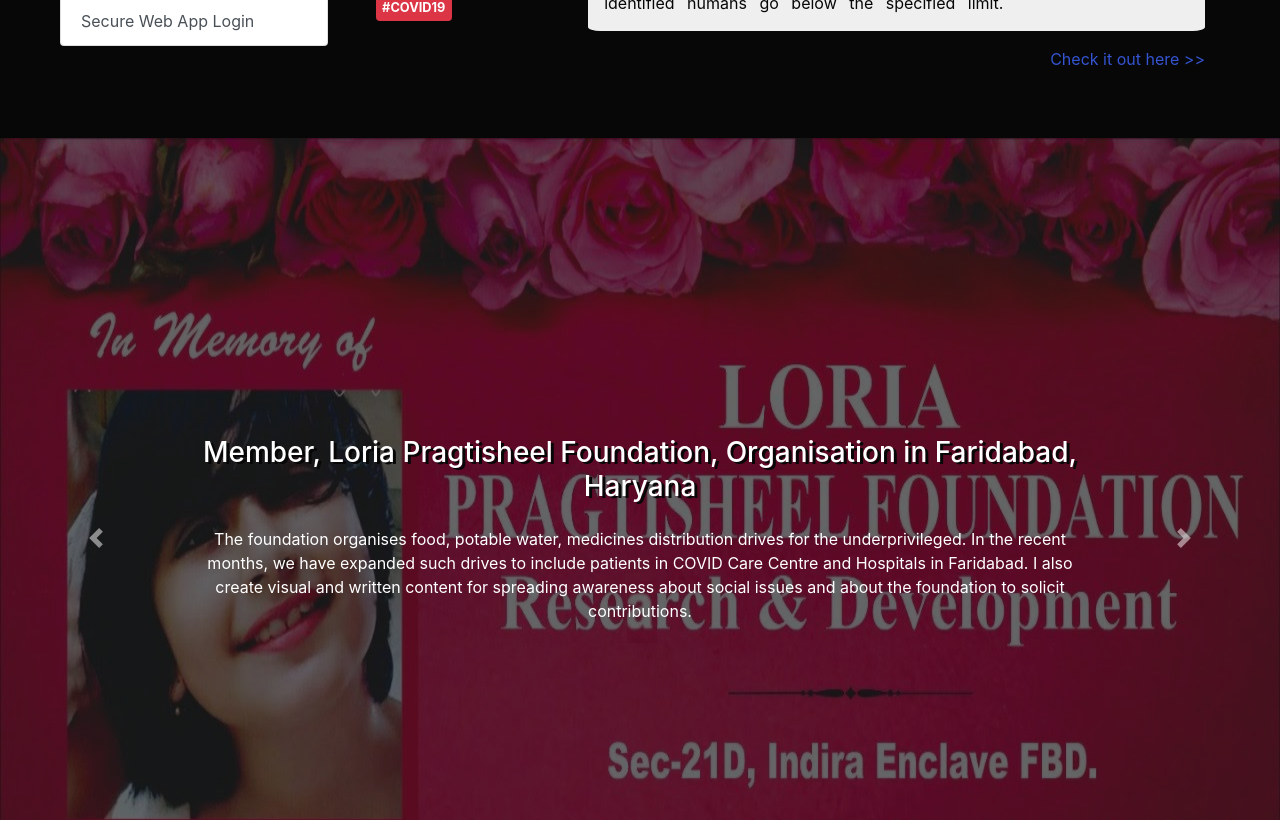
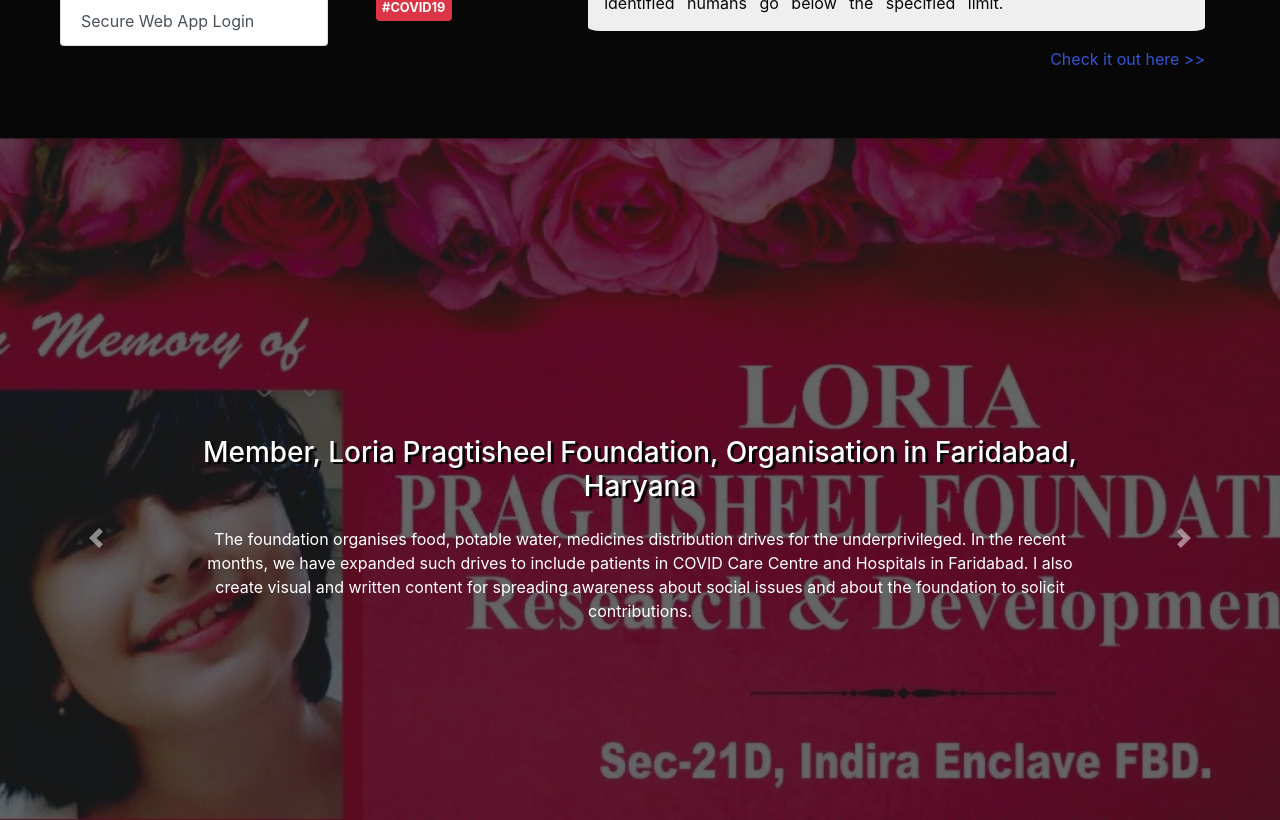
Before and after one commit to sjadlakha/sjadlakha.github.io, a React (Create React App) app: page / in a window 1280 px wide. Shown: the part 1980-2800 px from the top of the page. Built offline with nearby package versions, Linux system fonts and the light colour scheme.

Commit message:
added drop icon

```diff
--- a/src/App.css
+++ b/src/App.css
@@ -4,18 +4,7 @@ body {
   padding: 0;
   font-family: "Lato", sans-serif;
   scroll-behavior: smooth;
-  /* overflow-y: hidden; */
-}
-
-/* Hide scrollbar for Chrome, Safari and Opera */
-body::-webkit-scrollbar {
-  display: none;
-}
-
-/* Hide scrollbar for IE, Edge and Firefox */
-body {
-  -ms-overflow-style: none; /* IE and Edge */
-  scrollbar-width: none; /* Firefox */
+  overflow-x: hidden;
 }
 
 :root {
@@ -40,12 +29,13 @@ body {
   display: flex;
   align-items: center;
   margin-top: auto;
-  padding-left: 2rem;
+
   font-size: 10vmin;
   flex-direction: row;
 }
 .second-container {
   display: block;
+  padding-left: 2rem;
 }
 .name-is {
   color: var(--cultured);
@@ -64,7 +54,19 @@ body {
   margin-left: 0;
   text-transform: capitalize;
 }
-
+.third-container {
+  padding: 0;
+  margin: 0;
+  text-align: center;
+}
+.down-icon {
+  position: absolute;
+  bottom: 0;
+  left: 48%;
+  color: rgba(239, 239, 239, 1);
+  opacity: 0.5;
+  font-size: 3rem;
+}
 /* * Education */
 .education-container {
   background-color: var(--cultured);
@@ -149,11 +151,15 @@ body {
 }
 
 /* * Experiences */
-
+.experience-item-container {
+  position: relative;
+}
 .experience-item-container img {
   filter: brightness(40%);
+  object-fit: cover;
+  object-position: center;
+  height: 100vh;
 }
-
 .carousel-caption {
   bottom: 30% !important;
   top: 30% !important;
@@ -392,7 +398,7 @@ a.nostyle:visited {
 .footer-wrapper {
   text-align: center;
   background-color: black;
-  color: var(--cultured);
+  color: rgba(239, 239, 239, 0.5);
   font-weight: 600;
 }
 .footer-container {
@@ -406,5 +412,5 @@ a.nostyle:visited {
 }
 .copy-clicked {
   padding: 0.3rem 0;
-  color: rgb(93, 236, 93);
+  color: rgba(93, 236, 93, 0.5);
 }
--- a/src/components/First.js
+++ b/src/components/First.js
@@ -1,5 +1,7 @@
 import React from "react";
 import Typed from "react-typed";
+import { FontAwesomeIcon } from "@fortawesome/react-fontawesome";
+import { faCaretDown } from "@fortawesome/free-solid-svg-icons";
 export default function First() {
   return (
     <div className="first-container">
@@ -25,6 +27,10 @@ export default function First() {
           />
         </div>
       </div>
+      <br />
+      <div className="third-container">
+        <FontAwesomeIcon icon={faCaretDown} className="down-icon" />
+      </div>
     </div>
   );
 }
```
